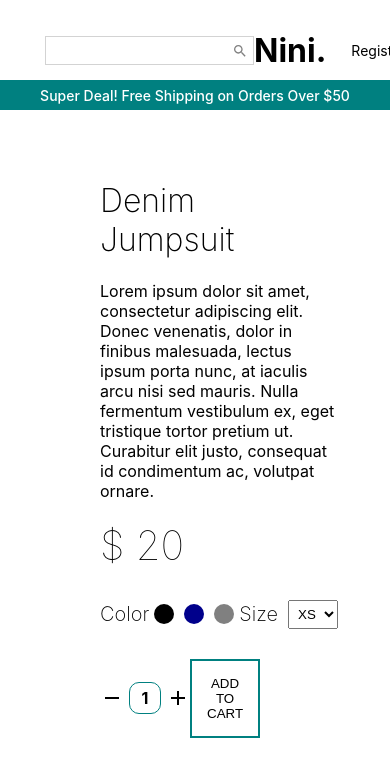
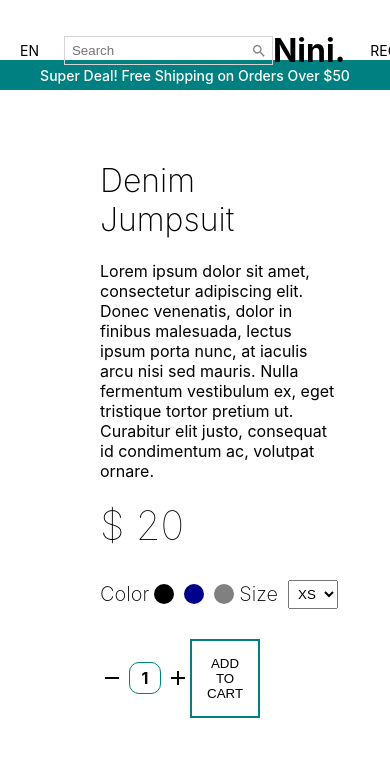
Before and after one commit to Fumicode01/MERN-ecommerce, a React (Create React App) app in the folder frontend/: page /products/1 in a window 390 px wide. Shown: the top 776 px of the page. Built offline with nearby package versions, Linux system fonts and the light colour scheme; grey boxes are pictures that could not be loaded.

Commit message:
Added mobile responsive

```diff
--- a/frontend/src/components/CategoryItem.jsx
+++ b/frontend/src/components/CategoryItem.jsx
@@ -1,5 +1,5 @@
 import styled from "styled-components";
-// import { mobile } from "../responsive";
+import { mobile } from "../responsive";
 
 const Container = styled.div`
   flex: 1;
@@ -12,6 +12,7 @@ const Image = styled.img`
   width: 100%;
   height: 100%;
   object-fit: cover;
+  ${mobile({ height: "20vh" })}
 `;
 
 const Info = styled.div`
--- a/frontend/src/components/Footer.jsx
+++ b/frontend/src/components/Footer.jsx
@@ -8,11 +8,11 @@ import {
     Twitter,
   } from "@material-ui/icons";
   import styled from "styled-components";
-//   import { mobile } from "../responsive";
+  import { mobile } from "../responsive";
 
   const Container = styled.div`
     display: flex;
-
+    ${mobile({ flexDirection: "column" })}
   `;
 
   const Left = styled.div`
@@ -47,7 +47,7 @@ import {
   const Center = styled.div`
     flex: 1;
     padding: 20px;
-
+    ${mobile({ display: "none" })}
   `;
 
   const Title = styled.h3`
@@ -70,7 +70,7 @@ import {
   const Right = styled.div`
     flex: 1;
     padding: 20px;
-
+    ${mobile({ backgroundColor: "#fff8f8" })}
   `;
 
   const ContactItem = styled.div`
--- a/frontend/src/components/Navbar.jsx
+++ b/frontend/src/components/Navbar.jsx
@@ -1,89 +1,97 @@
-import React from 'react'
-import styled from 'styled-components'
-import {Search, ShoppingCartOutlined} from '@material-ui/icons';
-import { Badge } from '@material-ui/core';
-
+import { Badge } from "@material-ui/core";
+import { Search, ShoppingCartOutlined } from "@material-ui/icons";
+import React from "react";
+import styled from "styled-components";
+import { mobile } from "../responsive";
 
 const Container = styled.div`
-    height:60px;
-    padding-bottom:20px;
-`
+  height: 60px;
+  ${mobile({ height: "50px" })}
+`;
+
 const Wrapper = styled.div`
   padding: 10px 20px;
-    display:flex;
+  display: flex;
+  align-items: center;
   justify-content: space-between;
-    align-items:center;
-`
+  ${mobile({ padding: "10px 0px" })}
+`;
+
 const Left = styled.div`
-    flex:1;
-    display:flex;
-    align-items:center;
-    `
+  flex: 1;
+  display: flex;
+  align-items: center;
+`;
+
 const Language = styled.span`
   font-size: 14px;
   cursor: pointer;
-`
+  ${mobile({ display: "none" })}
+`;
 
 const SearchContainer = styled.div`
   border: 0.5px solid lightgray;
-    display:flex;
-    align-items:center;
+  display: flex;
+  align-items: center;
   margin-left: 25px;
   padding: 5px;
-`
+`;
 
 const Input = styled.input`
   border: none;
-`
+  ${mobile({ width: "50px" })}
+`;
 
 const Center = styled.div`
-    flex:1;
-    text-align:center;
-`
+  flex: 1;
+  text-align: center;
+`;
 
 const Logo = styled.h1`
   font-weight: bold;
-`
-
+  ${mobile({ fontSize: "24px" })}
+`;
 const Right = styled.div`
-    flex:1;
+  flex: 1;
   display: flex;
   align-items: center;
   justify-content: flex-end;
-`
+  ${mobile({ flex: 2, justifyContent: "center" })}
+`;
 
 const MenuItem = styled.div`
   font-size: 14px;
   cursor: pointer;
   margin-left: 25px;
-`
-
+  ${mobile({ fontSize: "12px", marginLeft: "10px" })}
+`;
 
 const Navbar = () => {
   return (
     <Container>
       <Wrapper>
         <Left>
-                    <Language>
+          <Language>EN</Language>
           <SearchContainer>
-                            <Input />
-                            <Search style={{color: "gray", fontSize: 16}}/>
+            <Input placeholder="Search" />
+            <Search style={{ color: "gray", fontSize: 16 }} />
           </SearchContainer>
-                    </Language>
         </Left>
-                <Center><Logo>Nini.</Logo></Center>
+        <Center>
+          <Logo>Nini.</Logo>
+        </Center>
         <Right>
-                    <MenuItem>Register</MenuItem>
-                    <MenuItem>Sign In</MenuItem>
+          <MenuItem>REGISTER</MenuItem>
+          <MenuItem>SIGN IN</MenuItem>
           <MenuItem>
-                    <Badge badgeContent={2} color="primary">
+            <Badge badgeContent={4} color="primary">
               <ShoppingCartOutlined />
             </Badge>
           </MenuItem>
         </Right>
       </Wrapper>
     </Container>
-    )
-}
+  );
+};
 
-export default Navbar
+export default Navbar;
--- a/frontend/src/components/Newsletter.jsx
+++ b/frontend/src/components/Newsletter.jsx
@@ -1,6 +1,6 @@
 import { Send } from "@material-ui/icons";
 import styled from "styled-components";
-// import { mobile } from "../responsive";
+import { mobile } from "../responsive";
 
 const Container = styled.div`
   height: 60vh;
@@ -19,6 +19,7 @@ const Desc = styled.div`
   font-size: 24px;
   font-weight: 300;
   margin-bottom: 20px;
+  ${mobile({ textAlign: "center" })}
 `;
 
 const InputContainer = styled.div`
@@ -28,6 +29,7 @@ const InputContainer = styled.div`
   display: flex;
   justify-content: space-between;
   border: 1px solid lightgray;
+  ${mobile({ width: "80%" })}
 `;
 
 const Input = styled.input`
--- a/frontend/src/pages/ProductList.jsx
+++ b/frontend/src/pages/ProductList.jsx
@@ -4,7 +4,7 @@ import Announcement from "../components/Announcement";
 import Products from "../components/Products";
 import Newsletter from "../components/Newsletter";
 import Footer from "../components/Footer";
-// import { mobile } from "../responsive";
+import { mobile } from "../responsive";
 
 const Container = styled.div``;
 
@@ -19,17 +19,20 @@ const FilterContainer = styled.div`
 
 const Filter = styled.div`
   margin: 20px;
+  ${mobile({ width: "0px 20px", display: "flex", flexDirection: "column" })}
 `;
 
 const FilterText = styled.span`
   font-size: 20px;
   font-weight: 600;
   margin-right: 20px;
+  ${mobile({ marginRight: "0px" })}
 `;
 
 const Select = styled.select`
   padding: 10px;
   margin-right: 20px;
+  ${mobile({ margin: "10px 0px" })}
 `;
 const Option = styled.option``;
 
```
Lines whose indentation alone changed are shown as unchanged.
